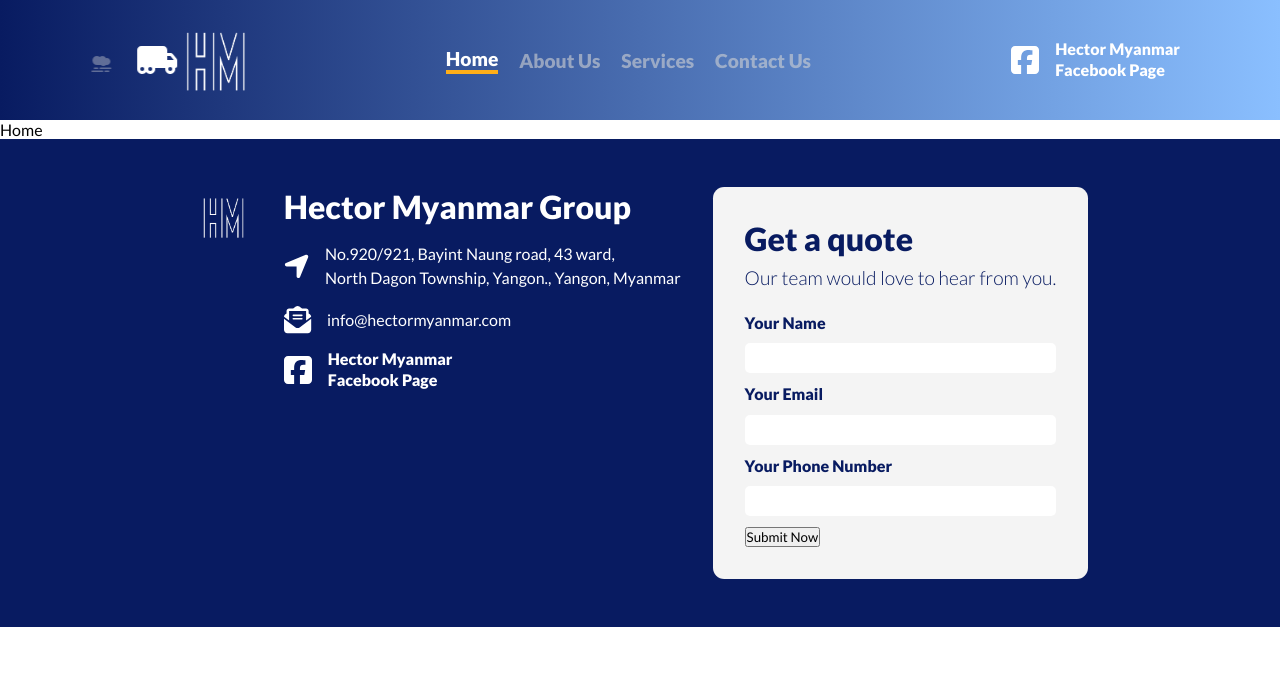
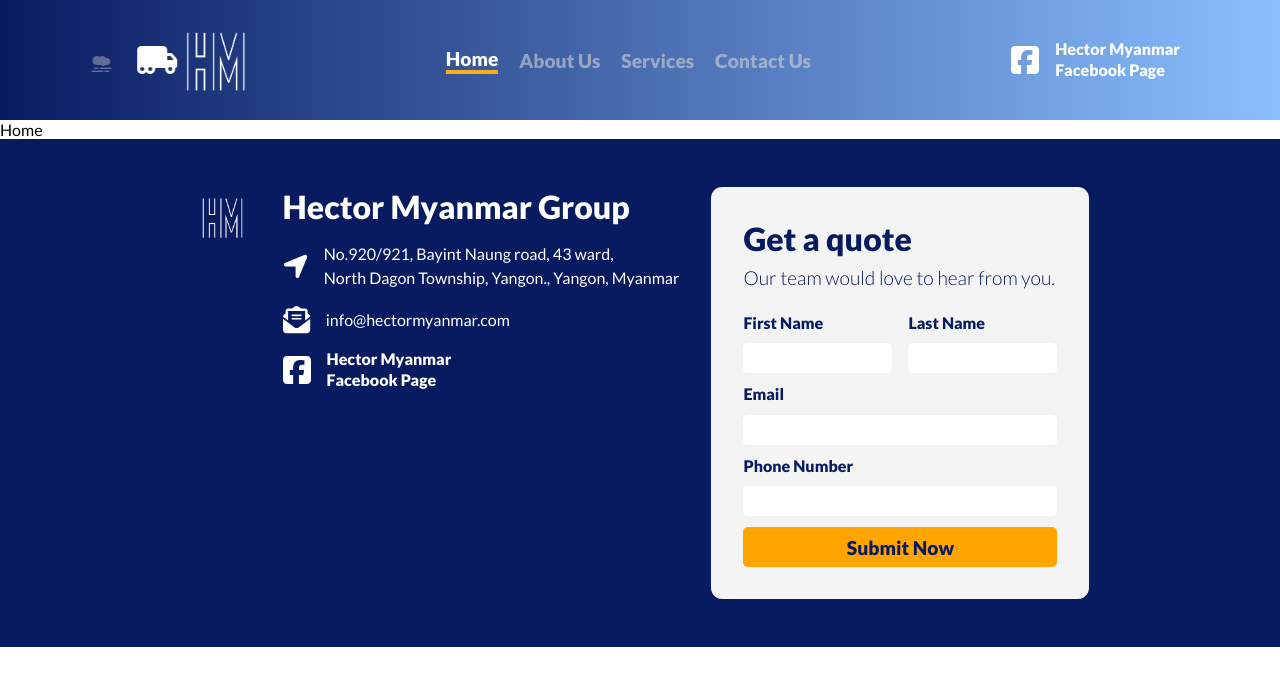
Before and after one commit to PhilipPhyoe/corporateTheme, a React (Vite) app in the folder frontend/: page / in a window 1280 px wide. Shown: the top 686 px of the page. Built offline with nearby package versions, Linux system fonts and the light colour scheme.

Commit message:
modify form and add more fields

```diff
--- a/frontend/src/Components/Form.jsx
+++ b/frontend/src/Components/Form.jsx
@@ -6,13 +6,22 @@
       <h2 className="form-title">Get a quote</h2>
       <p className="form-text">Our team would love to hear from you.</p>
       <form className="contact-form">
-        <label htmlFor="name">Your Name</label>
-        <input className="input" name="name" type="text" />
-        <label htmlFor="email">Your Email</label>
+        <div className="fullname">
+          <div className="firstname">
+            <label htmlFor="firstname">First Name</label>
+            <input className="input" name="firstname" type="text" />
+          </div>
+          <div className="lastname">
+            <label htmlFor="lastname">Last Name</label>
+            <input className="input" name="lastname" type="text" />
+          </div>
+        </div>
+
+        <label htmlFor="email">Email</label>
         <input className="input" name="email" type="email" />
-        <label htmlFor="phone">Your Phone Number</label>
+        <label htmlFor="phone">Phone Number</label>
         <input className="input" name="phone" type="text" />
-        <input type="submit" value="Submit Now" />
+        <input className="form-btn" type="submit" value="Submit Now" />
       </form>
     </div>
   );
--- a/frontend/src/assets/Form.css
+++ b/frontend/src/assets/Form.css
@@ -23,6 +23,17 @@
     font-size: 1rem;
     font-weight: 900;
 }
+.fullname {
+    display: flex;
+    column-gap: 1rem;
+    justify-content: flex-start;
+    align-items: center;
+}
+.firstname, .lastname {
+    display: flex;
+    flex-direction: column;
+    row-gap: 0.7rem;
+}
 .input {
     background-color: white;
     border-radius: 5px;
@@ -30,3 +41,13 @@
     border: none;
     width: 100%;
 }
+.form-btn {
+    background-color: orange;
+    color: var(--primary);
+    width: 100%;
+    height: 40px;
+    border: none;
+    border-radius: 5px;
+    font-weight: 900;
+    font-size: 1.2rem;
+}
```
